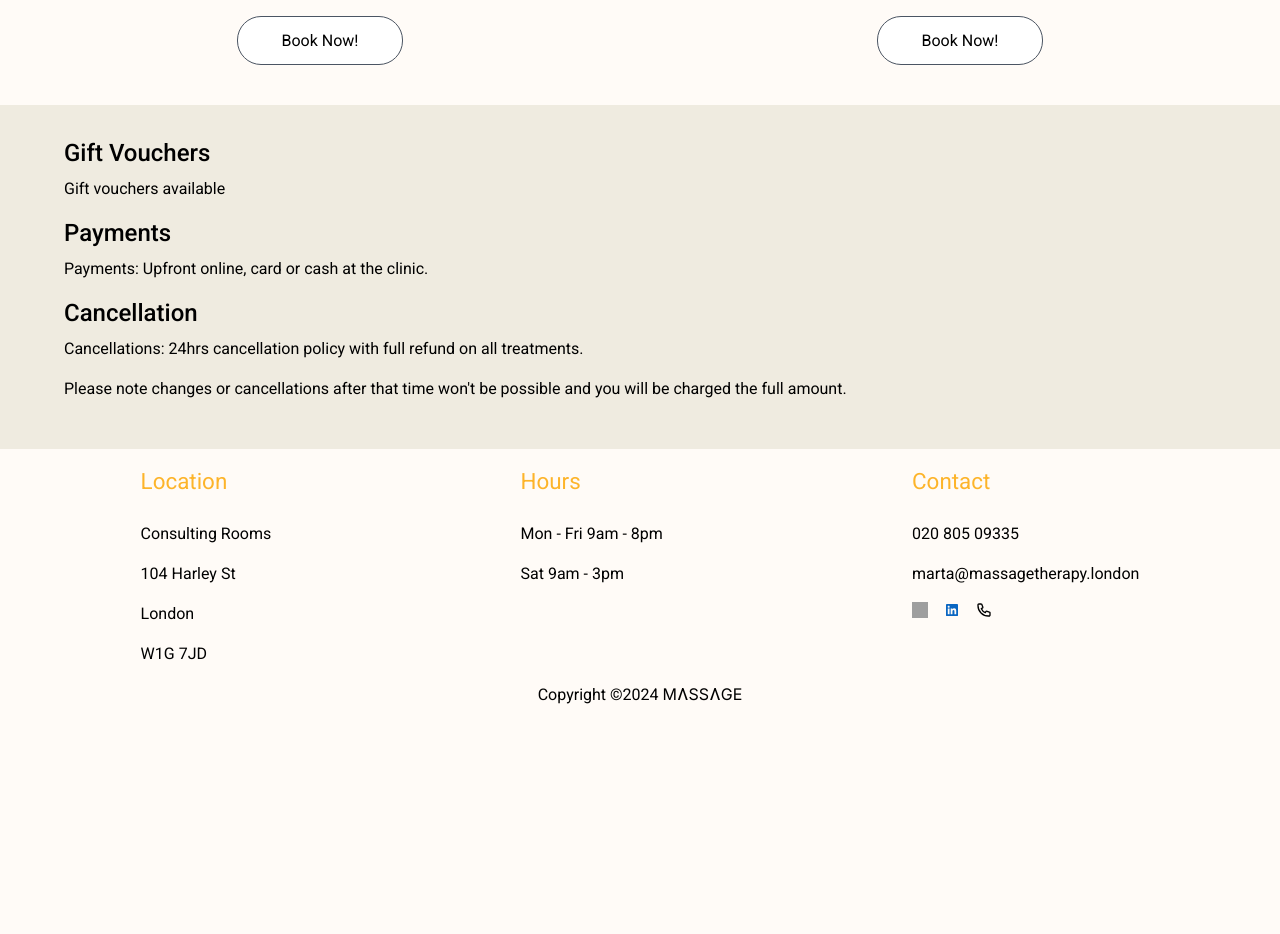
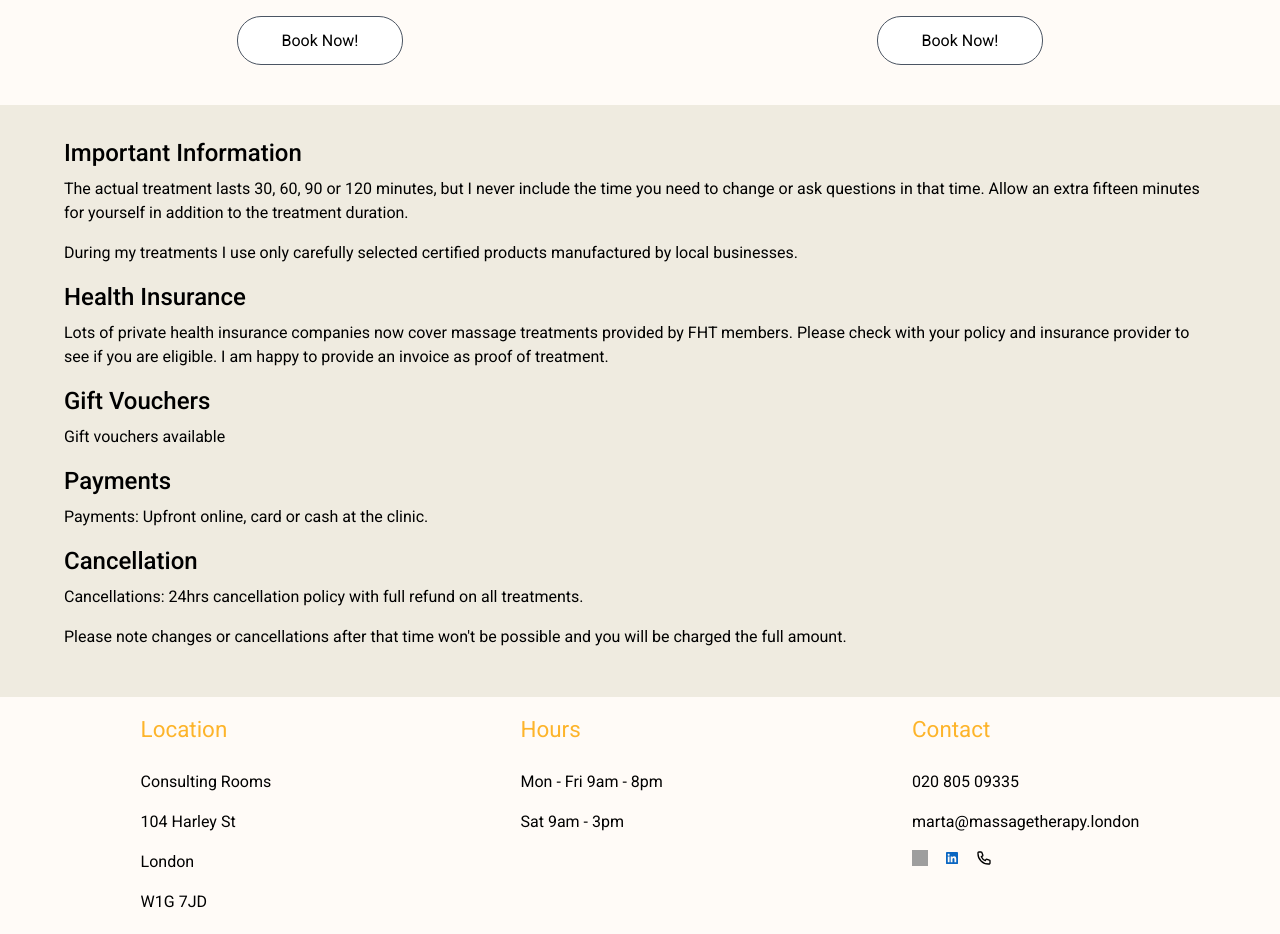
Before and after one commit to lbourke1234/massageTherapy, a Next.js app: page /pricing in a window 1280 px wide. Shown: the part 2020-2954 px from the top of the page. Before the commit the page ends 2759 px from the top, so only its background shows below. Built offline with nearby package versions, Linux system fonts and the light colour scheme; grey boxes are pictures that could not be loaded.

Commit message:
pricing information updated

```diff
--- a/src/app/pages/pricing/Content.jsx
+++ b/src/app/pages/pricing/Content.jsx
@@ -4,6 +4,16 @@ const Content = () => {
   return (
     <div className="text-black bg-[#EFEBE0]">
       <div className="cmMobile:w-[90%] cm1500:w-3/5 m-auto py-8">
+        <h3 className="font-medium text-2xl mb-2">Important Information</h3>
+        <p>{`The actual treatment lasts 30, 60, 90 or 120 minutes, but I never include the time you
+              need to change or ask questions in that time. Allow an extra fifteen minutes for yourself
+              in addition to the treatment duration.`}</p>
+        <p>{`During my treatments I use only carefully selected certified products manufactured by
+            local businesses.`}</p>
+        <h3 className="font-medium text-2xl mb-2">Health Insurance</h3>
+        <p>{`Lots of private health insurance companies now cover massage treatments provided by
+            FHT members. Please check with your policy and insurance provider to see if you are
+            eligible. I am happy to provide an invoice as proof of treatment.`}</p>
         <h3 className="font-medium text-2xl mb-2">Gift Vouchers</h3>
         <p>Gift vouchers available</p>
         <h3 className="font-medium text-2xl mb-2">Payments</h3>
```
